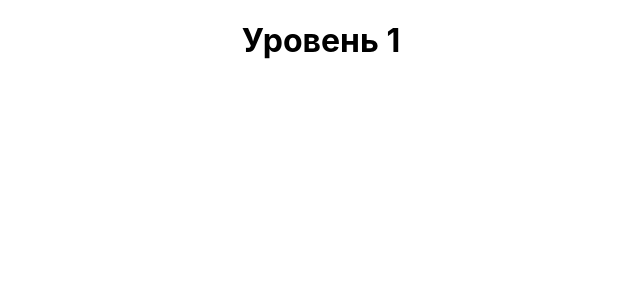
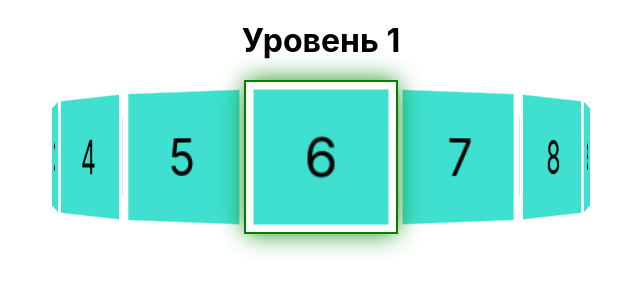
Before and after one commit to yryryk/learn-keyboard, a React (Create React App) app: page / in a window 1280 px wide. Shown: the top 300 px of the page, without its empty margins (319-959 px from the left). Built offline with nearby package versions, Linux system fonts and the light colour scheme.

Commit message:
feat: add Loop layout

```diff
--- a/src/components/Letters/Letters.jsx
+++ b/src/components/Letters/Letters.jsx
@@ -1,9 +1,17 @@
 import './Letters.css';
-
+import Loop from "../Loop/Loop"
 function Letters() {
+  const elements = [];
+  for (let i = 0; i < 16; i++) {
+    elements.push(
+      {
+        content: i+1,
+        id: i,
+      }
+    );
+  }
   return (
-    <div className="">
-    </div>
+    <Loop elements={elements} position={0}/>
   );
 }
 
--- /dev/null
+++ b/src/components/Loop/Loop.css
@@ -0,0 +1,40 @@
+.loopWrapper {
+  --angle: 0deg;
+  --height: 100px;
+  --width: 100px;
+  --loopWrapperWidth: var(--width);
+  --loopContainerPerspective: var(--width);
+  margin: auto;
+  height: calc(var(--height) * 1.5);
+  width: var(--loopWrapperWidth);
+  display: flex;
+  justify-content: center;
+  align-items: center;
+}
+
+.loopContainer {
+  position: relative;
+  height: var(--height);
+  width: var(--width);
+  perspective: var(--loopContainerPerspective);
+}
+
+.loopBorder {
+  position: absolute;
+  top: calc(var(--height)*(-0.25));
+  left: calc(var(--width)*(-0.25));
+  height: calc(var(--height) * 1.5);
+  width: calc(var(--width) * 1.5);
+  outline: 2px solid green;
+  box-shadow: 0 0 25px green;
+  z-index: 5;
+}
+
+.loop {
+  position: absolute;
+  width: 100%;
+  height: 100%;
+  transform-style: preserve-3d;
+  transform: rotateY( var(--angle) );
+  transition: all .5s ease;
+}
--- /dev/null
+++ b/src/components/Loop/Loop.jsx
@@ -0,0 +1,51 @@
+import "./Loop.css";
+import { useState, useEffect } from "react";
+import LoopElement from "./LoopElement/LoopElement";
+
+function Loop({ elements, position }) {
+  const [quantity, setQuantity] = useState(0);
+  const [coefficient, setCoefficient] = useState(0);
+  const [loopStyle, setLoopStyle] = useState({});
+  const [angle, setAngle] = useState(0);
+  useEffect(() => {
+    setQuantity(elements.length);
+  }, [elements.length]);
+  useEffect(() => {
+    setCoefficient(Math.tan((Math.PI/quantity))*2);
+  }, [quantity]);
+  useEffect(() => {
+    const loopWrapperWidth = `calc(var(--width)*2.15/${coefficient} + 30px)`;
+    const loopContainerPerspective = `calc(var(--width)*3/${coefficient})`;
+    setLoopStyle({
+      '--loopWrapperWidth': loopWrapperWidth,
+      '--loopContainerPerspective': loopContainerPerspective
+    });
+  }, [coefficient]);
+
+  function changeAngle(setAngle, quantity) {
+    if (quantity > 0) {
+      setAngle(state => state - 360/quantity);
+      setTimeout(() => {
+        changeAngle(setAngle, quantity);
+      }, 1000);
+    }
+  };
+  useEffect(() => {
+    setTimeout(() => {
+      changeAngle(setAngle, quantity);
+    }, 1000);
+  }, [quantity]);
+
+  return (
+    <div className="loopWrapper" style={loopStyle}>
+      <div className="loopContainer" style={{'--angle': angle + 'deg'}}>
+        <div className="loopBorder"></div>
+        <div className="loop">
+        {elements.map((item) => (<LoopElement key={item.id} element={item} id={item.id} quantity={quantity} coefficient={coefficient}/>))}
+        </div>
+      </div>
+    </div>
+  );
+}
+
+export default Loop;
--- /dev/null
+++ b/src/components/Loop/LoopElement/LoopElement.css
@@ -0,0 +1,21 @@
+.elementContainer {
+  position: absolute;
+  top: 0;
+  left: 0;
+  height: var(--height);
+  width: var(--width);
+  display: flex;
+  justify-content: center;
+  align-items: center;
+  font-size: 36px;
+  background-color: white;
+}
+
+.loopElement {
+  height: calc(var(--height) * 0.9);
+  width: calc(var(--width) * 0.9);
+  display: flex;
+  justify-content: center;
+  align-items: center;
+  background-color: turquoise;
+}
--- /dev/null
+++ b/src/components/Loop/LoopElement/LoopElement.jsx
@@ -0,0 +1,18 @@
+import "./LoopElement.css";
+import { useState, useEffect } from "react";
+
+function LoopElement({ element, id, quantity, coefficient }) {
+  const [loopElementStyle, setLoopElementStyle] = useState({});
+  useEffect(() => {
+    setLoopElementStyle({
+      transform: `rotateY(${(id)*360/quantity}deg) translateZ(calc(var(--width)/${coefficient}))`
+    });
+  }, [coefficient, id, quantity]);
+  return (
+    <div className="elementContainer" style={loopElementStyle}>
+      <div className="loopElement">{element.content}</div>
+    </div>
+  );
+}
+
+export default LoopElement;
```
